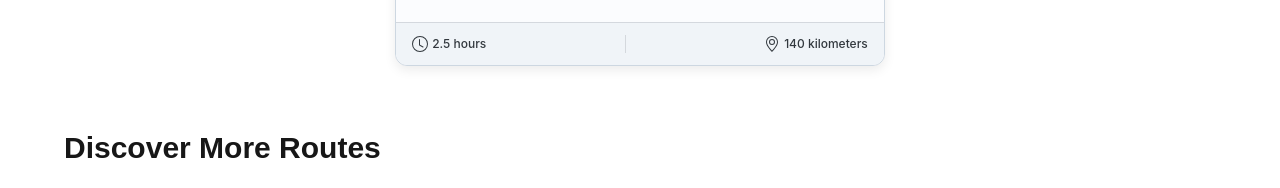
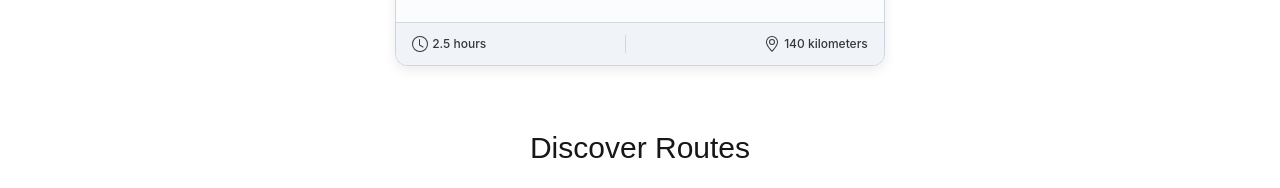
Before and after one commit to JohnL0919/ScenicShare, a Next.js app in the folder scenicshare-frontend/: page /landing-page in a window 1280 px wide. Shown: the part 900-1088 px from the top of the page. Built offline with nearby package versions, Linux system fonts and the light colour scheme.

Commit message:
revamping discoverroute section

```diff
--- a/scenicshare-frontend/src/app/landing-page/components/DiscoverRoute.tsx
+++ b/scenicshare-frontend/src/app/landing-page/components/DiscoverRoute.tsx
@@ -11,6 +11,8 @@ import Image from "next/image";
 
 export default function DiscoverRoute() {
   return (
+    <div>
+      <h1 className="text-center mb-2 text-3xl">Discover Routes </h1>
       <Box sx={{ flexGrow: 1, p: 2 }}>
         <Grid container spacing={2} sx={{ flexGrow: 1 }}>
           {discoverRoutes.map((route) => (
@@ -79,7 +81,9 @@ export default function DiscoverRoute() {
                       mb: 1,
                     }}
                   >
-                  <Box sx={{ display: "flex", alignItems: "center", gap: 0.5 }}>
+                    <Box
+                      sx={{ display: "flex", alignItems: "center", gap: 0.5 }}
+                    >
                       <AccessTimeIcon fontSize="small" />
                       <Typography level="body-sm">{route.duration}</Typography>
                     </Box>
@@ -91,5 +95,6 @@ export default function DiscoverRoute() {
           ))}
         </Grid>
       </Box>
+    </div>
   );
 }
--- a/scenicshare-frontend/src/app/landing-page/page.tsx
+++ b/scenicshare-frontend/src/app/landing-page/page.tsx
@@ -32,7 +32,6 @@ export default function Home() {
         <FeaturedRoute />
 
         <div className="mt-8 px-4 md:px-8 lg:px-16">
-          <h2 className="text-3xl font-bold mb-6">Discover More Routes</h2>
           <DiscoverRoute />
         </div>
       </main>
```
Lines whose indentation alone changed are shown as unchanged.
